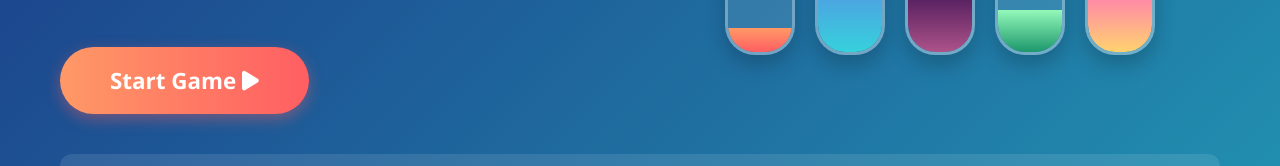
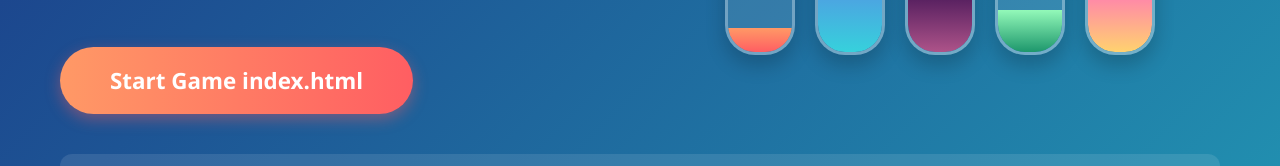
Before and after one commit to mmuzamil7966-creator/Water-shooter, a plain HTML site: page text.html in a window 1280 px wide. Shown: the part 608-774 px from the top of the page. Drawn offline with Linux system fonts and the light colour scheme.

Commit message:
Update text.html

```diff
--- a/text.html
+++ b/text.html
@@ -374,7 +374,7 @@
             <div class="hero-content">
                 <h2>Sort the Colors, Solve the Puzzle!</h2>
                 <p>Challenge your brain with 80 unique levels of liquid sorting fun. Pour wisely to separate all colors into their own tubes!</p>
-                <a href="#" class="cta-button">Start Game <i class="fas fa-play"></i></a>
+                <a href="#" class="cta-button">Start Game <i class="index.html"></i>index.html</a>
             </div>
             <div class="hero-image">
                 <div class="tube-container">
```
